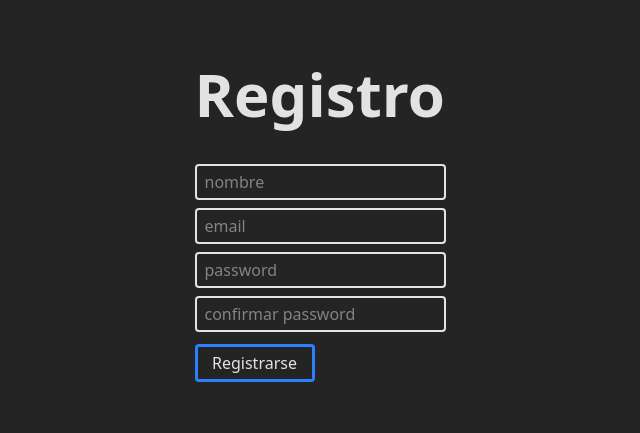
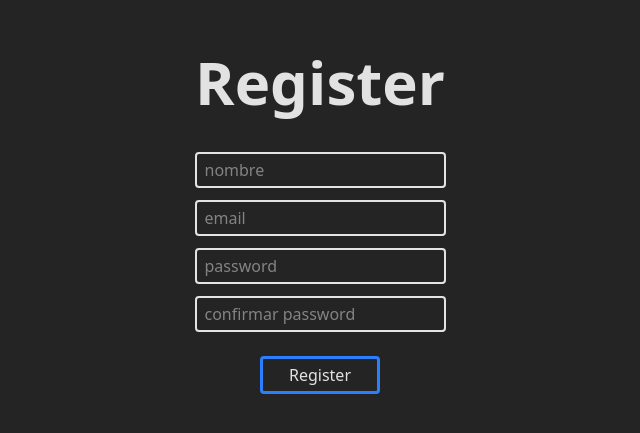
Before and after one commit to ucatolicaorg/SapirLabs, a React (Vite) app in the folder app/frontend/: page /Registro in a window 1280 px wide. Shown: the part 191-624 px from the top of the page, without its empty margins (320-960 px from the left). Built offline with nearby package versions, Linux system fonts and the light colour scheme.

Commit message:
frontend register, login

```diff
--- a/app/frontend/package.json
+++ b/app/frontend/package.json
@@ -28,6 +28,6 @@
     "globals": "^15.15.0",
     "postcss": "^8.5.3",
     "tailwindcss": "^4.0.13",
-    "vite": "^6.2.0"
+    "vite": "^6.2.2"
   }
 }
--- a/app/frontend/src/App.jsx
+++ b/app/frontend/src/App.jsx
@@ -5,6 +5,7 @@ export function App() {
   const navigate = useNavigate();
 
   return (
+    <>
     <div className="flex flex-col items-center justify-center p-4">
       <h1 className="my-6 font-bold text-4xl sm:text-5xl text-gray-200">
         SapirLabs
@@ -16,15 +17,16 @@ export function App() {
         className="my-2 bg-blue-500 hover:bg-blue-700 text-white font-semibold px-6 py-3 rounded-lg w-full sm:w-64"
         onClick={() => navigate("/Login")}
       >
-        Login
+        Sign In
       </button>
 
       <button
         className="my-2 bg-green-500 hover:bg-green-700 text-white font-semibold px-6 py-3 rounded-lg w-full sm:w-64"
         onClick={() => navigate("/Registro")}
       >
-        Registro
+        Sign Up
       </button>
     </div>
+    </>
   );
 }
--- a/app/frontend/src/index.css
+++ b/app/frontend/src/index.css
@@ -9,13 +9,3 @@
   font-synthesis: none;
   text-rendering: optimizeLegibility;
 }
-
-body {
-  margin: 0;
-  display: flex;
-  flex-direction: column;
-  align-items: center;
-  justify-content: center;
-  min-width: 320px;
-  min-height: 100vh;
-}
--- a/app/frontend/src/pages/Login.jsx
+++ b/app/frontend/src/pages/Login.jsx
@@ -25,16 +25,18 @@ export function Login() {
 
   return (
     <>
+
+    <div className='flex flex-col min-h-screen w-full max-w-md mx-auto items-center justify-center p-10'>
       <h1 className='font-bold text-6xl my-10'>Login</h1>
 
-      <form className='flex flex-col space-y-2' onSubmit={handleSubmit}>
-        <input
+        <form className='flex flex-col space-y-2' onSubmit={handleSubmit}>
+          <input
           type='email'
           name='email'
           placeholder="Email"
           value={formData.email}
           onChange={handleChange}
-          className='px-2 py-1 border-2 border-gray-800 rounded hover:border-blue-500 caret-blue-500'
+          className='px-2 py-1 border-2 border-white-800 rounded hover:border-blue-500 caret-blue-500'
           required
         />
         <input
@@ -43,7 +45,7 @@ export function Login() {
           placeholder="Password"
           value={formData.password}
           onChange={handleChange}
-          className='px-2 py-1 border-2 border-gray-800 rounded hover:border-blue-500 caret-blue-500'
+          className='px-2 py-1 border-2 border-white-800 rounded hover:border-blue-500 caret-blue-500'
           required
         />
 
@@ -51,10 +53,12 @@ export function Login() {
           className="my-3 py-1 w-30 border-3 border-blue-500 rounded hover:border-blue-800"
           type='submit'
         >
-          Iniciar sesión
+          Login
         </button>
-        <a href="/Registro">No tienes cuenta? Regístrate</a>
+        <a className='hover:text-blue-500' href="/Registro">Are you not registered yet? Register</a>
       </form>
+    </div>
+
     </>
   );
 }
--- a/app/frontend/src/pages/Registro.jsx
+++ b/app/frontend/src/pages/Registro.jsx
@@ -2,15 +2,18 @@
 export function Registro () {
     return (
         <>
-             <h1 className='font-bold text-6xl my-10'>Registro</h1>
+        <div className="flex flex-col min-h-screen w-full max-w-md mx-auto items-center justify-center space-y-3 p-10">
+            <h1 className='font-bold text-6xl my-10'>Register</h1>
 
-            <div className='flex flex-col space-y-2'>
+            <div className='flex flex-col space-y-3'>
                 <input  type='text' placeholder="nombre" className='px-2 py-1 border-2 border-white-800 rounded hover:border-blue-500 caret-blue-500'/>
                 <input  type='password' placeholder="email" className='px-2 py-1 border-2 border-white-800 rounded hover:border-blue-500 caret-blue-500' />
                 <input  type='text' placeholder="password" className='px-2 py-1 border-2 border-white-800 rounded hover:border-blue-500 caret-blue-500'/>
                 <input  type='password' placeholder="confirmar password" className='px-2 py-1 border-2 border-white-800 rounded hover:border-blue-500 caret-blue-500' />
             </div>
-            <button className="my-3 py-1 w-30 border-3 border-blue-500 rounded hover:border-blue-800">Registrarse</button>
+            <button className="my-3 py-1 w-30 border-3 border-blue-500 rounded hover:border-blue-800">Register</button>
+        </div>
+
         </>
 
     )
```
Also changed, not shown: app/frontend/src/assets/hogar.png (added), 1 other file (tests, documents, lock files or other folders).
